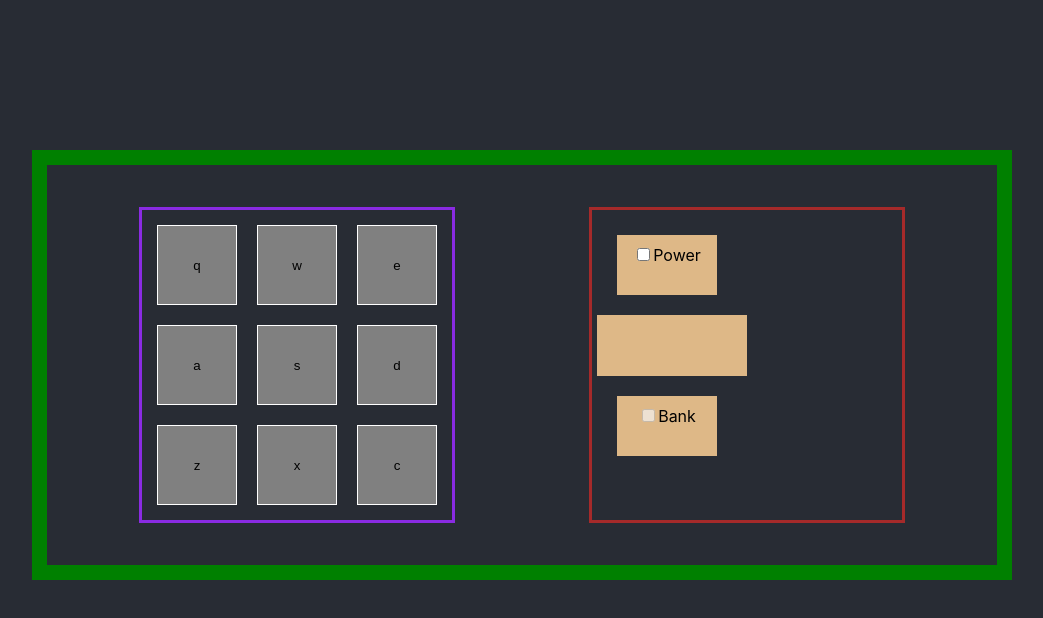
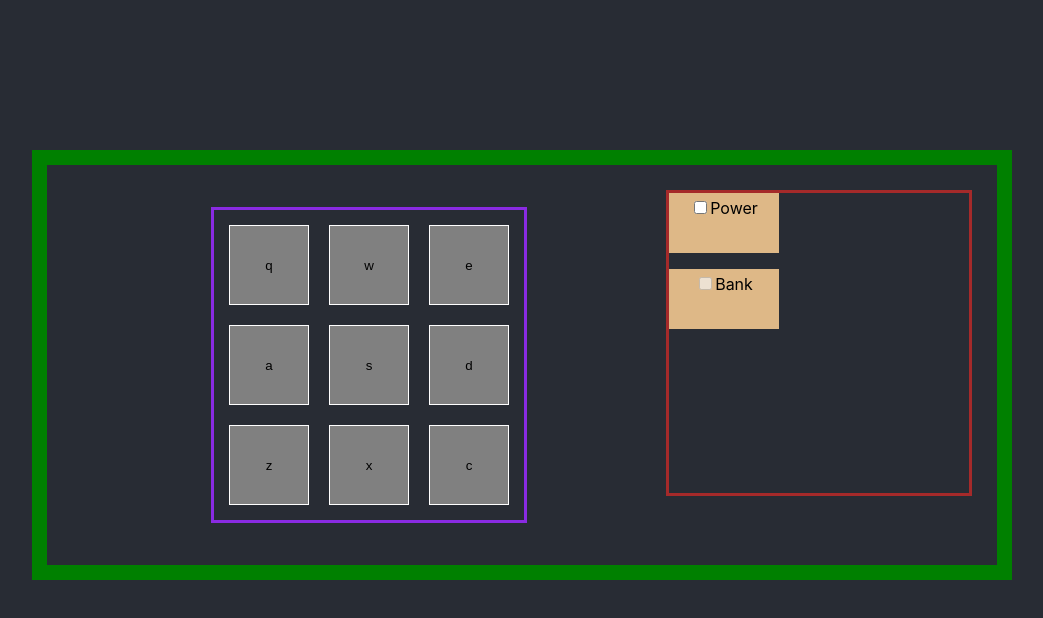
Before and after one commit to szucsdani/drum-machine, a React (Create React App) app: page / in a window 1280 px wide. Shown: the top 618 px of the page, without its empty margins (118-1161 px from the left). Built offline with nearby package versions, Linux system fonts and the light colour scheme.

Commit message:
Organise css files and modules

```diff
--- a/src/App.css
+++ b/src/App.css
@@ -1,21 +1,10 @@
 .app {
   text-align: center;
+  display: flex;
+  align-items: center;
+  justify-content: center;
 }
 
-.App-logo {
-  height: 40vmin;
-}
-
-.App-header {
-  background-color: #282c34;
-  min-height: 100vh;
-  display: flex;
-  flex-direction: column;
-  align-items: center;
-  justify-content: center;
-  font-size: calc(10px + 2vmin);
-  color: white;
-}
 .app-box {
   height: 350px;
   width: 900px;
@@ -24,9 +13,6 @@
   padding: 25px;
   display: flex;
   flex-wrap: wrap;
-}
-.App-link {
-  color: #09d3ac;
 }
 .button-container {
   height: 300px;
@@ -41,26 +27,9 @@
   height: 300px;
   width: 300px;
   border: solid brown;
-  margin: auto;
-  padding: 5px;
+
   align-items: center;
   justify-content: center;
-}
-.flex-container {
-  display: flex;
-  align-items: center;
-  justify-content: center;
-}
-.button-look {
-  height: 80px;
-  width: 80px;
-  border: 0.5px solid white;
-  background-color: gray;
-  margin: auto;
-}
-
-.button-look:disabled {
-  color: black;
 }
 
 @media only screen and (max-width: 1000px) {
@@ -82,27 +51,11 @@
   .function-container {
     height: 200px;
     width: 200px;
-    align-items: center;
-    justify-content: center;
-  }
-  .button-look {
-    height: 60px;
-    width: 60px;
   }
 }
 .display-box {
   height: 60px;
   width: 150px;
-  background-color: burlywood;
-  font-size: 20px;
-  padding-top: 1px;
-  text-align: center;
-  color: black;
-}
-.checkBox-look {
-  height: 50px;
-  width: 100px;
-  margin: 20px;
-  padding-top: 10px;
+  padding: 5px;
   background-color: burlywood;
 }
--- a/src/App.js
+++ b/src/App.js
@@ -1,11 +1,8 @@
 import React, { useState } from "react";
-//import logo from "./logo.svg";
 import "./App.css";
 import { DrumPadButton } from "./DrumPadButton";
 import { CheckBox } from "./CheckBox";
 import { DisplayBox } from "./DisplayBox";
-import { useKeyPress } from "./useKeyPress";
-import { tsPropertySignature } from "@babel/types";
 
 const samples = [
   {
@@ -90,7 +87,7 @@ function App() {
     setDisplayBox(valtozo);
   };
   return (
-    <div className="app flex-container">
+    <div className="app">
       <div className="app-box">
         <div className="button-container">
           {samples.map(element => (
@@ -117,8 +114,8 @@ function App() {
             isChecked={powerIsChecked}
             onCheck={handlePowerCheck}
           />
-          <div className="display-box">
-            <DisplayBox drumName={displayBox} />
+          <div>
+            <DisplayBox className="display-box" drumName={displayBox} />
           </div>
           <CheckBox
             id="bank-checkBox-id"
--- /dev/null
+++ b/src/CheckBox.css
@@ -0,0 +1,9 @@
+.checkBox-label-look {
+  margin-top: 10px;
+}
+.checkBox-look {
+  height: 50px;
+  width: 100px;
+  padding: 5px;
+  background-color: burlywood;
+}
--- a/src/CheckBox.js
+++ b/src/CheckBox.js
@@ -1,12 +1,7 @@
 import React from "react";
 import "./App.css";
-/**
- * rename to checkbox.DONE
- * id = power / bank
- * name = Power / Bank
- * isChecked = true / false
- * onCheck = function
- */
+import "./CheckBox.css";
+
 export const CheckBox = props => {
   return (
     <div className="checkBox-look">
@@ -19,7 +14,9 @@ export const CheckBox = props => {
         disabled={props.isDisabled}
         onChange={props.onCheck}
       />
-      <label for={props.id}>{props.name}</label>
+      <label className="checkBox-label-look" for={props.id}>
+        {props.name}
+      </label>
     </div>
   );
 };
--- a/src/DisplayBox.js
+++ b/src/DisplayBox.js
@@ -1,5 +1,5 @@
-import React, { useState } from "react";
-import { useKeyPress } from "./useKeyPress";
+import React from "react";
+import "./DisplayBox.css";
 
 export const DisplayBox = props => {
   return <p>{props.drumName}</p>;
--- /dev/null
+++ b/src/DrumPadButton.css
@@ -0,0 +1,17 @@
+.button-look {
+  height: 80px;
+  width: 80px;
+  border: 0.5px solid white;
+  background-color: gray;
+  margin: auto;
+}
+
+.button-look:disabled {
+  color: black;
+}
+@media only screen and (max-width: 500px) {
+  .button-look {
+    height: 60px;
+    width: 60px;
+  }
+}
--- a/src/DrumPadButton.js
+++ b/src/DrumPadButton.js
@@ -1,5 +1,6 @@
 import React from "react";
 import "./App.css";
+import "./DrumPadButton.css";
 import { useKeyPress } from "./useKeyPress";
 
 export function DrumPadButton(props) {
```
Also changed, not shown: src/DisplayBox.css (added).
